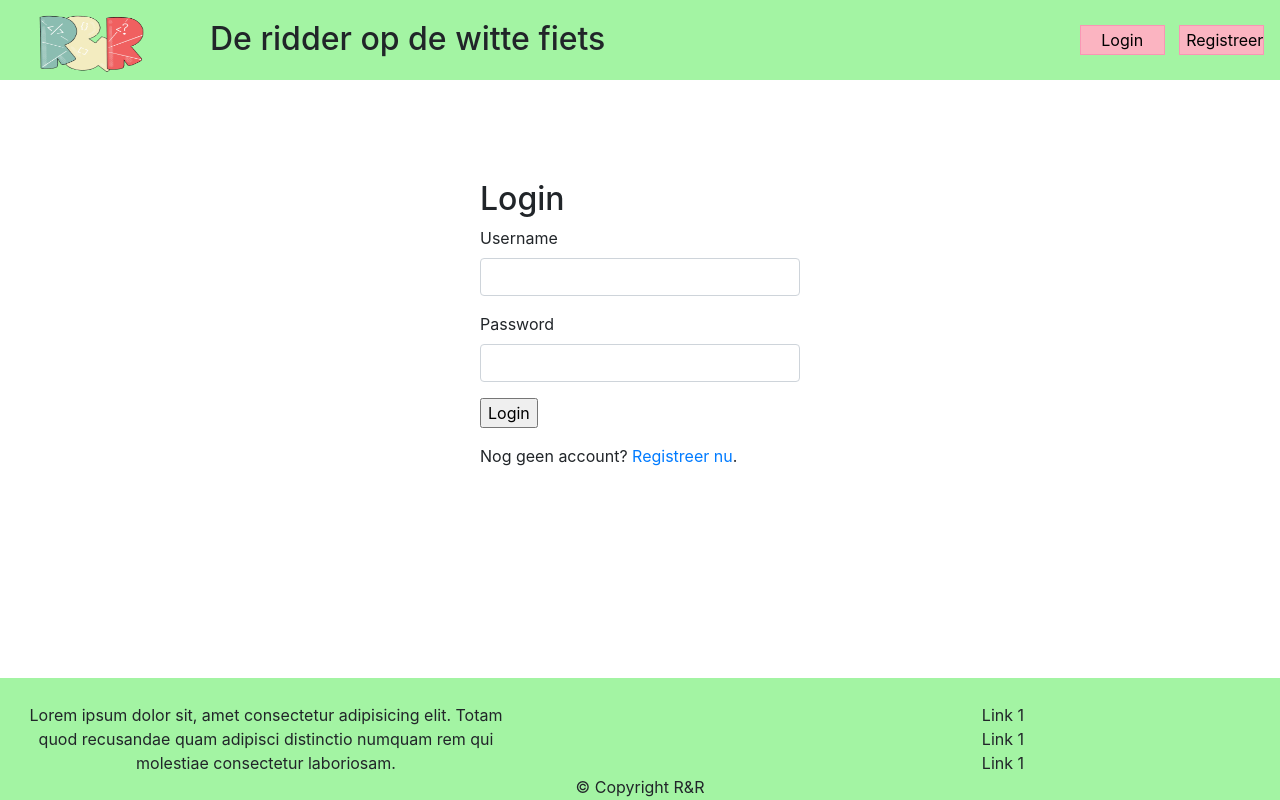
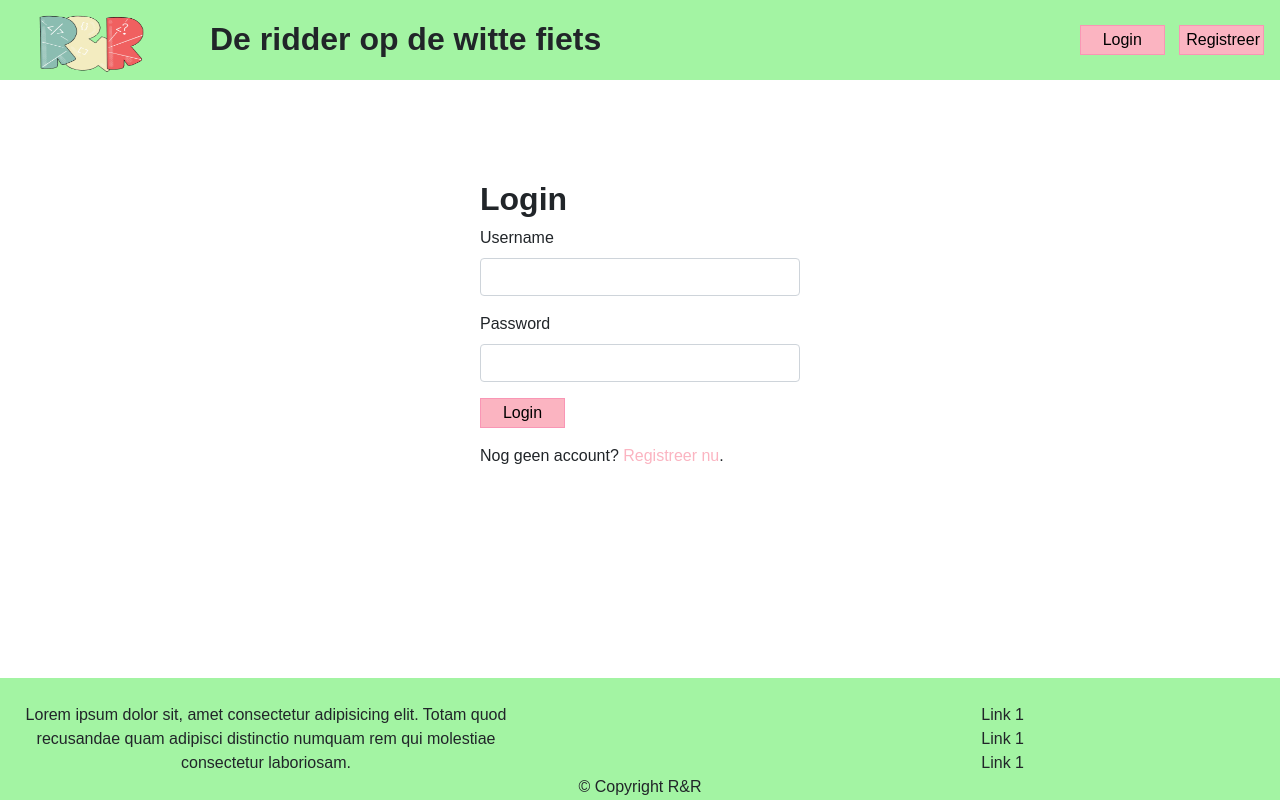
Before and after one commit to rianneFA/workshopFietsenwinkel, a PHP site: page /login.php in a window 1280 px wide. Run offline with PHP 8.4, Linux system fonts and the light colour scheme.

Commit message:
starting loginpage

```diff
--- a/footer.php
+++ b/footer.php
@@ -1,12 +1,7 @@
 <?php
 ?>
-<!DOCTYPE html>
-<html lang="en">
+<html>
 <head>
-    <meta charset="UTF-8">
-    <meta http-equiv="X-UA-Compatible" content="IE=edge">
-    <meta name="viewport" content="width=device-width, initial-scale=1.0">
-    <title>footer</title>
     <link rel="stylesheet" href="style.css">
 </head>
 <body>
--- a/header.php
+++ b/header.php
@@ -14,7 +14,7 @@
     <header class="header">
         <div>
             <img src="R&RLogoDesignTransparent.png" width="160px" height="70px" class="imgLogo">
-            <h2 class="titelH2">De ridder op de witte fiets</h2>
+            <h2 class="titelH2 bold">De ridder op de witte fiets</h2>
         </div>
 
         <div class="rowButton">
--- a/login.php
+++ b/login.php
@@ -5,7 +5,7 @@ require_once "header.php";
 <html>
 <body>
     <div class="login">
-            <h2>Login</h2>
+            <h2 class="bold">Login</h2>
 
         <!-- <?php
         if(!empty($login_err)){
@@ -25,7 +25,7 @@ require_once "header.php";
             <div class="form-group">
                 <input type="submit" class="buttonLoginform" value="Login">
             </div>
-            <p>Nog geen account? <a href="register.php">Registreer nu</a>.</p>
+            <p>Nog geen account? <a class="registernowText" href="register.php">Registreer nu</a>.</p>
         </form>
     </div>
 </body>
--- a/style.css
+++ b/style.css
@@ -1,6 +1,11 @@
 body{
     margin: 0px;
     height: 100%;
+    font-family: sans-serif;
+}
+
+.bold {
+    font-weight: bold;
 }
 /* header */
 .header {
@@ -85,7 +90,19 @@ button {
 }
 
 .buttonLoginform {
+    background-color: #fbb4c1;
+    border: 1px solid #f996b5;
+    width: 85px;
+    height: 30px;
+}
 
+.registernowText {
+    color: #fbb4c1;
+}
+
+.registernowText:hover {
+    color: #a3f4a3;
+    text-decoration: none;
 }
 
 /* Home page */
```
